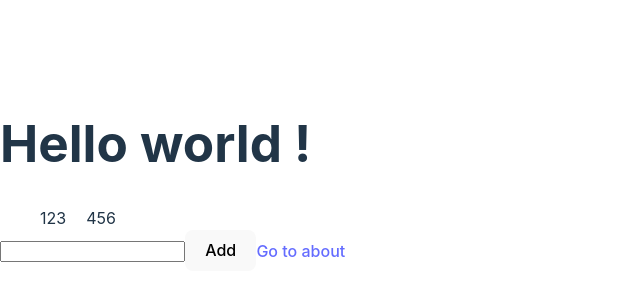
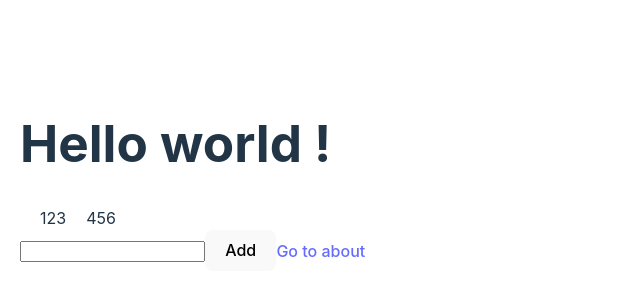
Before and after one commit to aristocrat44/vite-react-boilerplate, a React (Vite) app: page / in a window 1280 px wide. Shown: the part 224-524 px from the top of the page, without its empty margins (0-640 px from the left). Built offline with nearby package versions, Linux system fonts and the light colour scheme.

Commit message:
husky fixes

```diff
--- a/package.json
+++ b/package.json
@@ -8,7 +8,7 @@
     "build": "tsc && vite build",
     "preview": "vite preview",
     "lint": "eslint . --ext .ts,.tsx",
-    "test": "vitest",
+    "test": "vitest run",
     "e2e:open": "cypress open",
     "e2e:run": "cypress run",
     "prepare": "husky install"
--- a/src/Containers/App/index.tsx
+++ b/src/Containers/App/index.tsx
@@ -1,5 +1,5 @@
+import React, { useState } from 'react';
 import { observer } from 'mobx-react';
-import React, { useState } from 'react';
 import { Link } from 'react-router-dom';
 import { useStore } from '../../Store';
 
@@ -8,9 +8,9 @@ const App = () => {
 
   const [newTodo, setNewTodo] = useState('');
   return (
-    <>
+    <div style={{ paddingLeft: 20 }}>
       <h1 data-cy="hello-world">Hello world !</h1>
-      <div style={{ paddingLeft: 20 }}>
+      <div>
         {todo_.todoArr?.map((each, i) => (
           <span style={{ paddingLeft: 20 }} key={i}>
             {each}
@@ -32,7 +32,7 @@ const App = () => {
         Add
       </button>
       <Link to="/about">Go to about</Link>
-    </>
+    </div>
   );
 };
 
```
Also changed, not shown: 2 other files (tests, documents, lock files or other folders).
